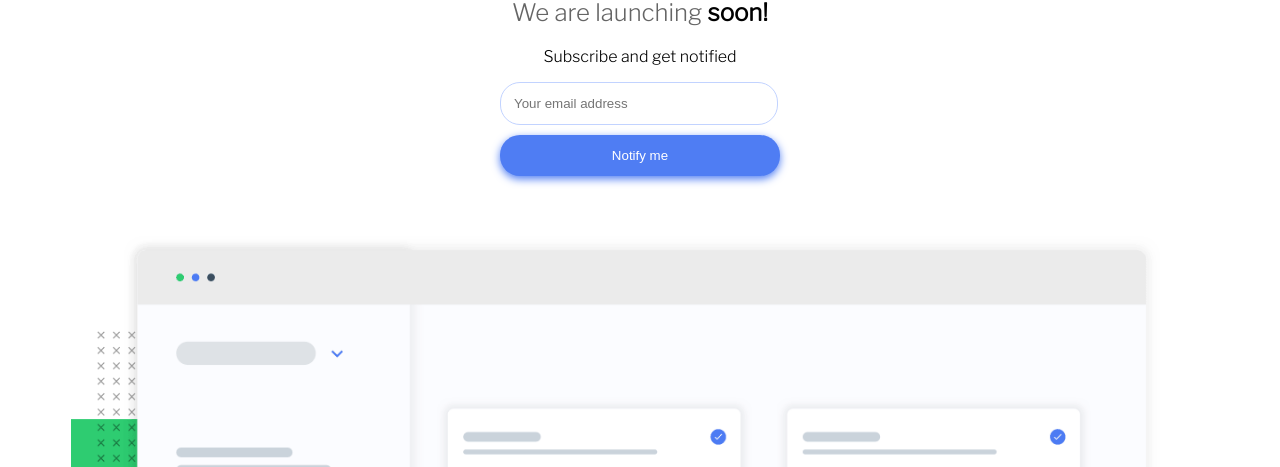
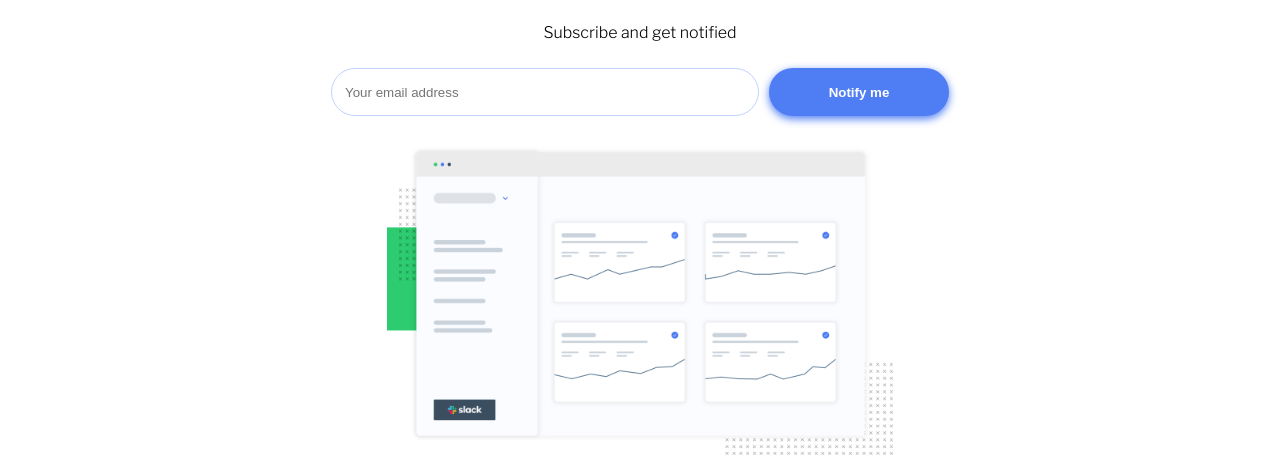
Before and after one commit to ACpanda1408/Ping-single-column-coming-soon-page, a plain HTML site: page index.html in a window 1280 px wide. Shown: the part 148-615 px from the top of the page. Drawn offline with nearby package versions, Linux system fonts and the light colour scheme.

Commit message:
CSS for media query

```diff
--- a/script.js
+++ b/script.js
@@ -13,3 +13,10 @@ function validation() {
     label.innerHTML = 'Please provide a valid email address'
   }
 }
+
+button.addEventListener("keypress", function(event) {
+  if (event.key === "Enter") {
+    event.preventDefault();
+    document.getElementById("myBtn").click();
+  }
+});
--- a/style.css
+++ b/style.css
@@ -5,7 +5,7 @@
 }
 body{
   font-family: 'Libre Franklin', sans-serif;
-  height: 95vh;
+  height: 80vh;
   text-align: center;
 }
 .logo{
@@ -37,6 +37,7 @@ button{
   border: none;
   box-shadow: var(--blue) 0px 3px 8px;
   margin-bottom: 60px;
+  font-weight: 550;
 }
 form > *{
   display: block;
@@ -70,7 +71,7 @@ form > *{
   align-items: center;
 }
 footer{
-  margin-top: 200px;
+  margin-top: 140px;
   padding-bottom: 20px;
 }
 label{
@@ -79,3 +80,48 @@ label{
   font-weight: 800;
   opacity: .8;
 }
+@media only screen and (min-width: 600px){
+  body{
+    min-height: 80vh;
+    max-height: 95vh;
+  }
+  form{
+    display: flex;
+    justify-content: space-between;
+    margin-top: 10px;
+  }
+  h2{
+    font-size: 2.5em;
+  }
+  input{
+    width: 400px;
+    height: 20px;
+    border-radius: 30px;
+    padding: 13px 13px;
+    margin-right: 10px;
+  }
+  button{
+    margin: 0;
+    width: 180px;
+    border-radius: 30px;
+  }
+  label{
+    position: fixed;
+    margin-top: 55px;
+    margin-left: 20px;
+  }
+  .illustration{
+    margin-top: 30px;
+  }
+  .illustration > img{
+    width: 40%;
+  }
+  .logo{
+    margin-top: 30px;
+    margin-bottom: 10px;
+  }
+  footer{
+    margin-top: 1%;
+    padding-bottom: 5px;
+  }
+}
```
